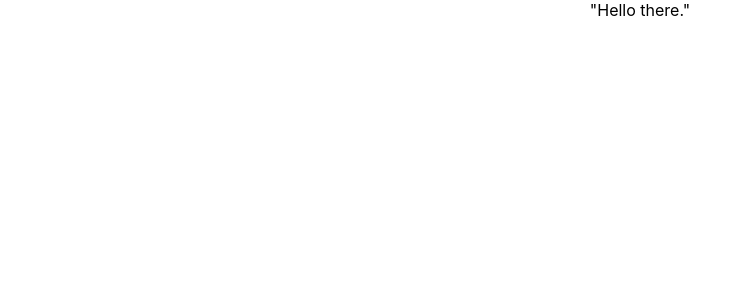
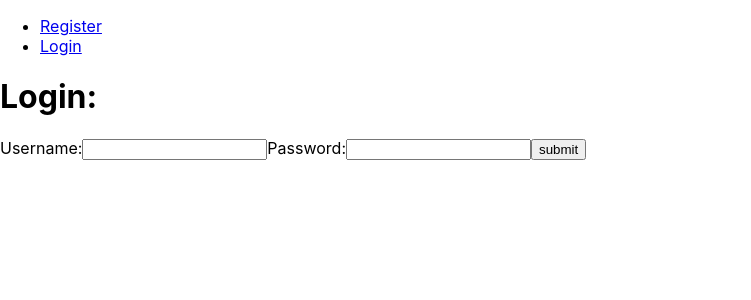
Before and after one commit to cstricklandnola/FitnessTrackrFE, a React (Create React App) app in the folder app/: page /Login in a window 1280 px wide. Shown: the top 300 px of the page, without its empty margins (0-751 px from the left). Built offline with nearby package versions, Linux system fonts and the light colour scheme.

Commit message:
Login/Register

```diff
--- a/app/src/App.js
+++ /dev/null
@@ -1,15 +0,0 @@
-import './App.css';
-
-import { BrowserRouter as Router, Switch, Route, Link } from "react-router-dom"
-
-
-function App() {
-  return (
-    <div className="App">
-      <header>"Hello there."
-      </header>
-    </div>
-  );
-}
-
-export default App;
--- /dev/null
+++ b/app/src/components/LogOut.js
@@ -0,0 +1,29 @@
+import React from "react";
+import { Redirect, Route } from "react-router-dom";
+import Login from "./Login";
+
+const LogOut = (props) => {
+  const { setAuthorized, setCurrentUser, authorized } = props;
+
+  function handleLogout(e) {
+    e.preventDefault();
+    setAuthorized(false);
+    setCurrentUser("");
+    <Route exact path="/LogOut">
+      <Redirect to="/Login" component={Login} />
+    </Route>;
+  }
+
+  return (
+    <div>
+      {authorized ? (
+        <div>
+          <h1>Click the button below to log out</h1>
+          <button onClick={handleLogout}>Log out</button>{" "}
+        </div>
+      ) : null}
+    </div>
+  );
+};
+
+export default LogOut;
--- a/app/src/components/Login.js
+++ b/app/src/components/Login.js
@@ -0,0 +1,56 @@
+import React, { useState } from "react";
+
+const Login = (props) => {
+  const [user, setUser] = useState("");
+  const { setAuthorized, setCurrentUser, currentUser } = props;
+
+  function helperHandleSubmit(e) {
+    setUser({ ...user, password: e.target.value });
+    setCurrentUser(user.username);
+    console.log(currentUser);
+  }
+
+  const handleSubmit = (evt) => {
+    evt.preventDefault();
+    fetch(
+      "http://fitnesstrac-kr.herokuapp.com/api/users/login",
+      {
+        method: "POST",
+        headers: {
+          "Content-Type": "application/json",
+        },
+        body: JSON.stringify({ user }),
+      }
+    )
+      .then((response) => response.json())
+      .then((result) => {
+        console.log(result);
+
+        if (result.success) {
+          alert("Logged in.");
+          setAuthorized(result.data.token);
+        } else {
+          alert("Failed to login.");
+
+        }
+      })
+      .catch(console.error);
+  };
+
+  return (
+    <form onSubmit={handleSubmit}>
+      <h1> Login:</h1>
+      <label>Username:</label>
+      <input
+        name="Username"
+        required
+        onChange={(e) => setUser({ ...user, username: e.target.value })}
+      />
+      <label>Password:</label>
+      <input type="password" required onChange={(e) => helperHandleSubmit(e)} />
+      <button type="submit">submit</button>
+    </form>
+  );
+};
+
+export default Login;
--- a/app/src/components/Register.js
+++ b/app/src/components/Register.js
@@ -0,0 +1,55 @@
+import React, { useState } from "react";
+
+const Register = (props) => {
+  const [user, setUser] = useState("");
+
+  const { setAuthorized } = props;
+
+  const handleSubmit = (evt) => {
+    evt.preventDefault();
+
+    fetch(
+      "http://fitnesstrac-kr.herokuapp.com/api/users/register",
+      {
+        method: "POST",
+        headers: {
+          "Content-Type": "application/json",
+        },
+        body: JSON.stringify({ user }),
+      }
+    )
+      .then((response) => response.json())
+      .then((result) => {
+        console.log(result);
+
+        if (result.success) {
+          alert("Registered.");
+          setAuthorized(result.data.token);
+        } else {
+          alert("There was an error creating your account.");
+        }
+      })
+      .catch(console.error);
+  };
+
+  return (
+    <form onSubmit={handleSubmit}>
+      <h1> Registration:</h1>
+      <label>Username:</label>
+      <input
+        name="Username"
+        required
+        onChange={(e) => setUser({ ...user, username: e.target.value })}
+      />
+      <label>Password:</label>
+      <input
+        type="password"
+        required
+        onChange={(e) => setUser({ ...user, password: e.target.value })}
+      />
+      <button type="submit">submit</button>
+    </form>
+  );
+};
+
+export default Register;
--- /dev/null
+++ b/app/src/components/index.js
@@ -0,0 +1,4 @@
+
+export { default as Login } from './Login';
+export { default as LogOut } from './LogOut';
+export { default as Register } from './Register';
--- a/app/src/index.js
+++ b/app/src/index.js
@@ -1,8 +1,80 @@
-import React from 'react';
+import React, {useState} from 'react';
 import ReactDOM from 'react-dom';
 import './index.css';
-import App from './App';
-;
+import { BrowserRouter as Router, Switch, Route, Link } from "react-router-dom"
+
+import {
+    Login,
+    LogOut,
+    Register
+
+
+  } from "./components"
+
+
+function App() {
+
+  const [authorized, setAuthorized] = useState(false);
+  const [currentUser, setCurrentUser] = useState("");
+
+  return (
+    <Router>
+      {/* <Header /> */}
+            <div>
+        <nav>
+          <ul>
+            {!authorized ? (
+              <li>
+                <Link to="/Register">Register</Link>
+              </li>
+            ) : null}
+            {!authorized ? (
+              <li>
+                <Link to="/Login">Login</Link>
+              </li>
+            ) : null}
+            {authorized ? (
+              <li>
+                <Link to="/LogOut">LogOut</Link>
+              </li>
+            ) : null}
+          </ul>
+        </nav>
+
+        <Switch>
+
+          <Route path="/Register">
+            {!authorized ? <Register setAuthorized={setAuthorized} /> : null}
+          </Route>
+          <Route path="/Login">
+            {!authorized ? (
+              <Login
+                currentUser={currentUser}
+                setCurrentUser={setCurrentUser}
+                setAuthorized={setAuthorized}
+                authorized={authorized}
+              />
+            ) : null}
+          </Route>
+
+          <Route path="/LogOut">
+            <LogOut
+              setCurrentUser={setCurrentUser}
+              setAuthorized={setAuthorized}
+              authorized={authorized}
+            />
+          </Route>
+
+
+        </Switch>
+      </div>
+    </Router>
+  );
+}
+
+export default App;
+
+
 
 ReactDOM.render(
     <App />,
```
Also changed, not shown: app/src/components/Logout.js (deleted).
